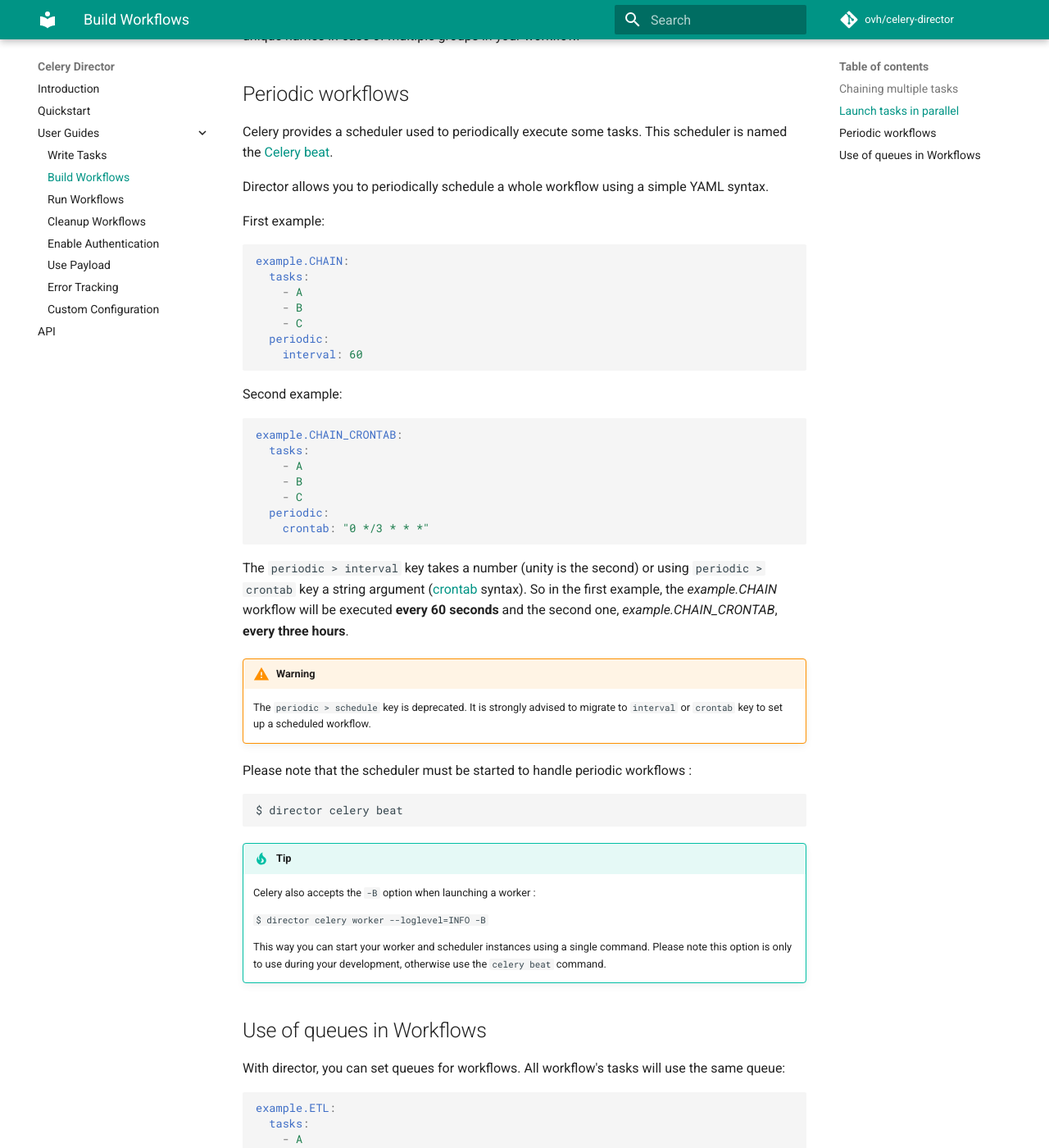
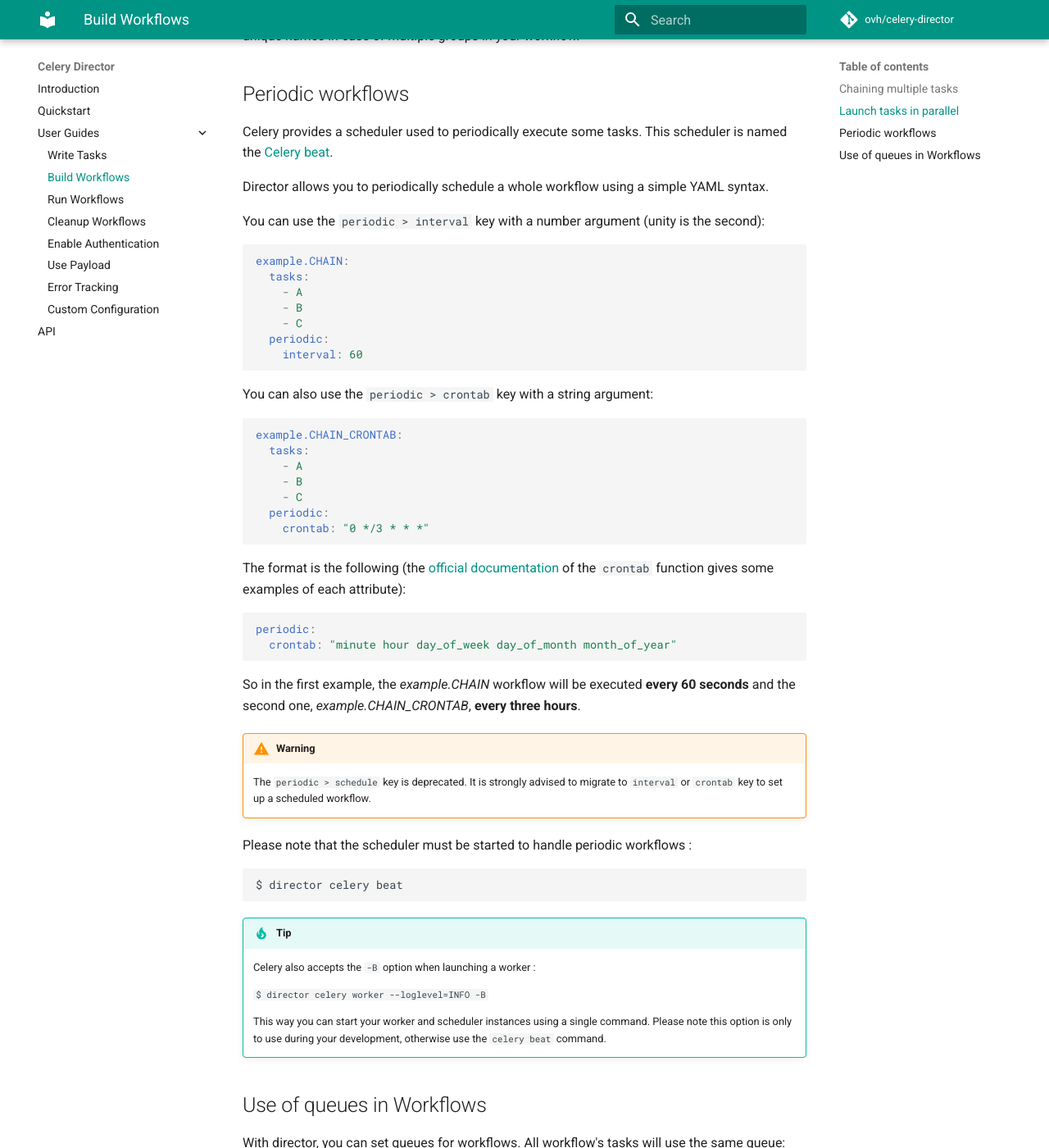
Before and after one commit to ovh/celery-director, an MkDocs documentation site: the page built from docs/docs/guides/build-workflows.md, in a window 1280 px wide and 1400 px high, scrolled down 1500 px. Shown: the whole window at 82% size. Built offline with MkDocs 1.6.1 and Material for MkDocs 9.7.7, drawn with Linux system fonts in a browser that asks for light colours; comment, search, counter and statistics services are not loaded.

Commit message:
chore(doc): update guide to build workflows
Signed-off-by: Anthony Olea <anthony.olea@corp.ovh.com>

````diff
--- a/docs/docs/guides/build-workflows.md
+++ b/docs/docs/guides/build-workflows.md
@@ -77,7 +77,7 @@ the [Celery beat](https://docs.celeryproject.org/en/latest/userguide/periodic-ta
 
 Director allows you to periodically schedule a whole workflow using a simple YAML syntax.
 
-First example:
+You can use the `periodic > interval` key with a number argument (unity is the second):
 
 ```yaml
 example.CHAIN:
@@ -89,7 +89,7 @@ example.CHAIN:
     interval: 60
 ```
 
-Second example:
+You can also use the `periodic > crontab` key with a string argument:
 
 ```yaml
 example.CHAIN_CRONTAB:
@@ -101,13 +101,17 @@ example.CHAIN_CRONTAB:
     crontab: "0 */3 * * *"
 ```
 
-The `periodic > interval` key takes a number (unity is the second) or using `periodic > crontab ` key a string argument ([crontab](https://docs.celeryproject.org/en/latest/userguide/periodic-tasks.html#crontab-schedules) syntax). So in the first example, the *example.CHAIN* workflow will be executed **every 60 seconds** and the second one, *example.CHAIN_CRONTAB*, **every three hours**.
+The format is the following (the [official documentation](https://docs.celeryproject.org/en/v4.4.7/userguide/periodic-tasks.html#crontab-schedules) of the `crontab` function gives some examples of each attribute):
 
+```yaml
+periodic:
+  crontab: "minute hour day_of_week day_of_month month_of_year"
+```
+
+So in the first example, the *example.CHAIN* workflow will be executed **every 60 seconds** and the second one, *example.CHAIN_CRONTAB*, **every three hours**.
 
 !!! warning
     The `periodic > schedule` key is deprecated. It is strongly advised to migrate to `interval` or `crontab` key to set up a scheduled workflow.
-
-
 
 Please note that the scheduler must be started to handle periodic workflows :
 
````
